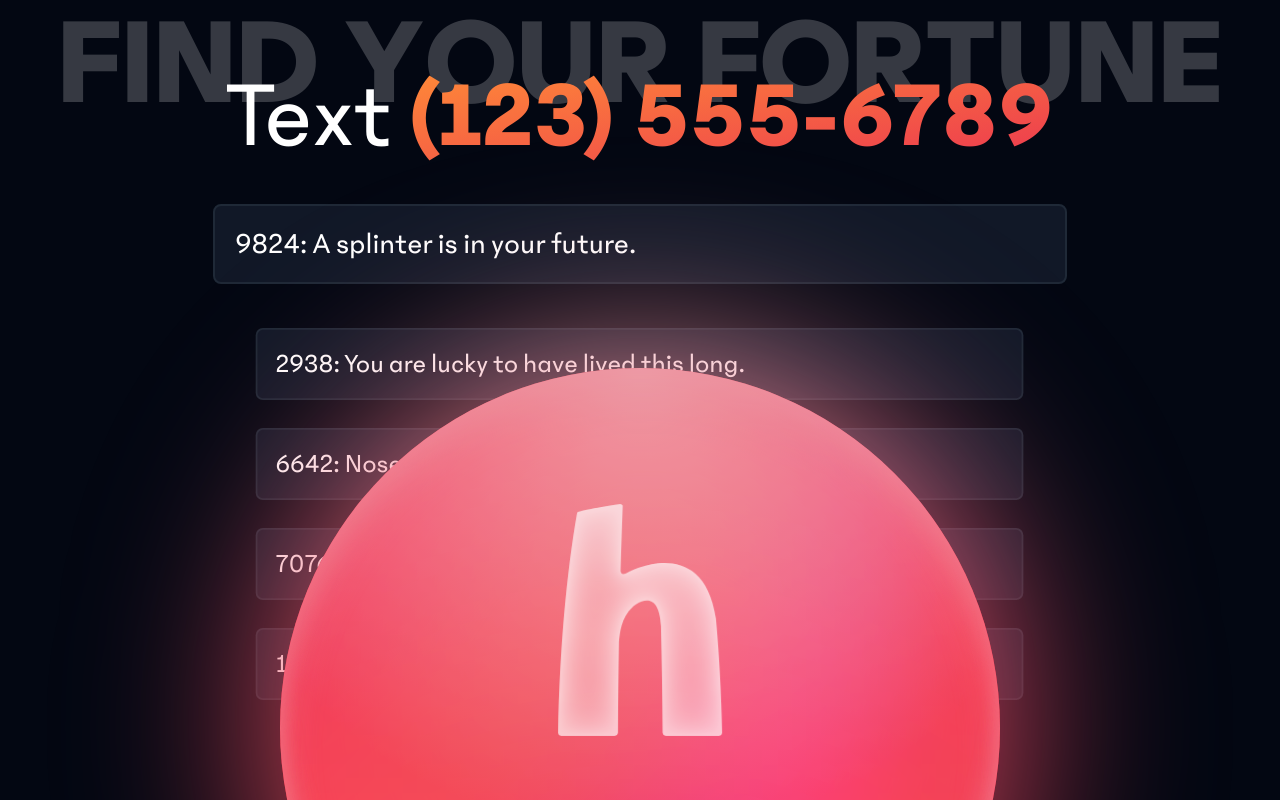
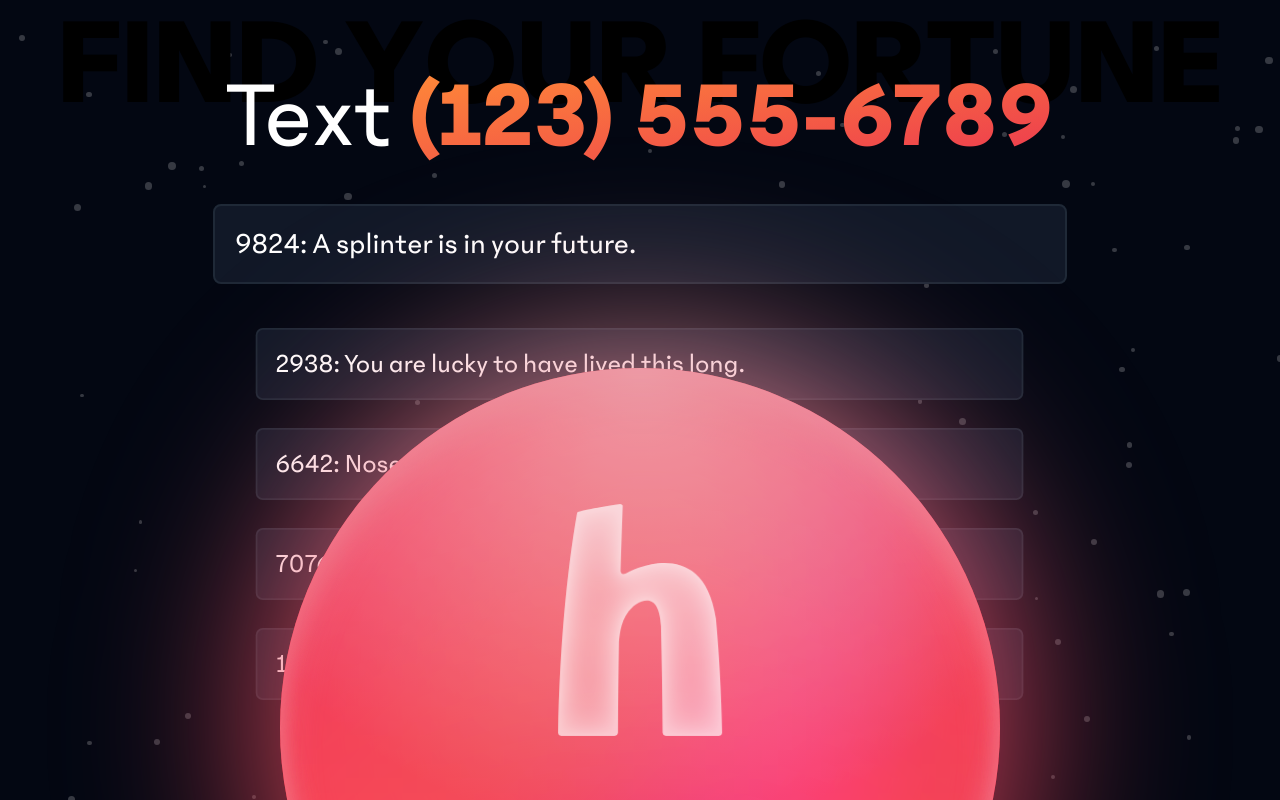
Before and after one commit to gusruben/club-fair-aura-monopoly, a SvelteKit app: page / in a window 1280 px wide. Built offline with nearby package versions, Linux system fonts and the light colour scheme.

Commit message:
Star background

```diff
--- a/src/routes/+page.svelte
+++ b/src/routes/+page.svelte
@@ -19,8 +19,14 @@
 </script>
 
 <div class="fixed inset-0 bg-gray-950 overflow-hidden">
+    <div class="fixed inset-0 -z-50 opacity-20">
+        {#each Array(100) as _}
+            <div class="star" style={`--x: ${Math.random() * 100}%; --y: ${Math.random() * 100}%; --size: ${3 + Math.random() * 5}px`}></div>
+        {/each}
+    </div>
+
     <div class="flex flex-col gap-5 justify-center">
-        <h1 class="font-sans font-bold text-white text-[8rem] uppercase text-center opacity-20 leading-none h-12">Find Your Fortune</h1>
+        <h1 class="font-sans font-bold text-gray-800S text-[8rem] uppercase text-center leading-none h-12">Find Your Fortune</h1>
         <h1 class="font-sans text-white text-[6rem] text-center leading-none z-10">
             Text <span class="font-bold text-transparent bg-gradient-to-br from-brand-orange to-brand-red bg-clip-text">{formatPhoneNumber(phoneNumber)}</span>
         </h1>
@@ -37,3 +43,16 @@
         <CrystalBall />
     </div>
 </div>
+
+<style>
+    .star {
+        position: absolute;
+        z-index: -50;
+        left: var(--x);
+        top: var(--y);
+        width: var(--size);
+        height: var(--size);
+        background-color: white;
+        border-radius: var(--size);
+    }
+</style>
```
